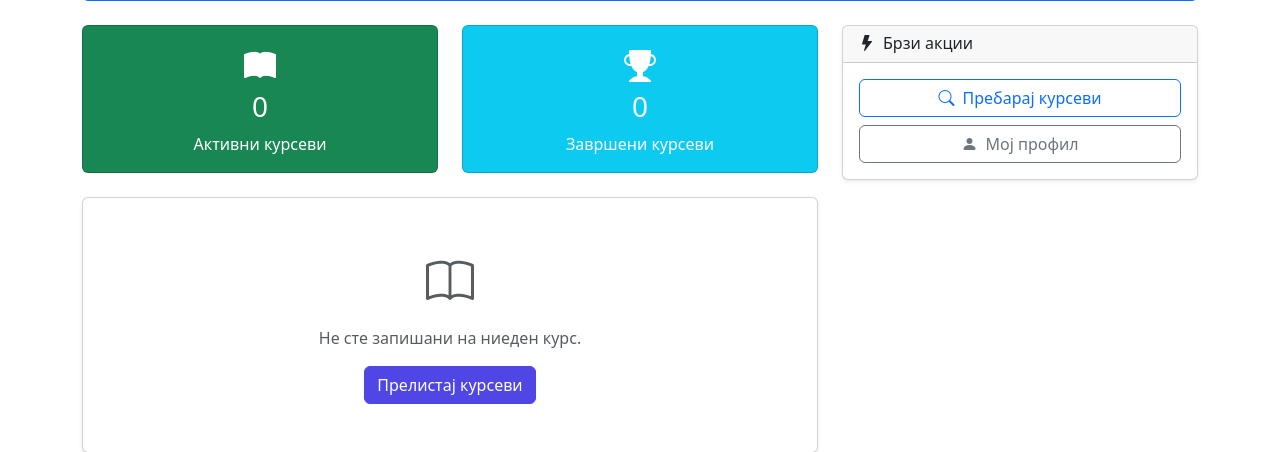
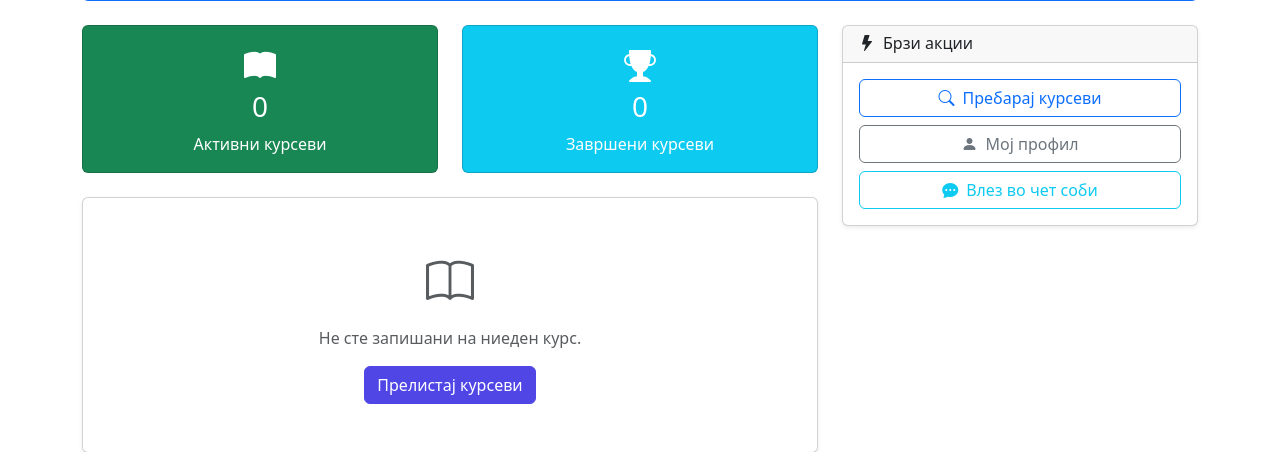
Before and after one commit to tasevskateodora/online-course-platform-with-real-time-chat, a Django app: page /dashboard/ in a window 1280 px wide. Shown: the part 205-657 px from the top of the page. Run offline with Django 4.2, Linux system fonts and the light colour scheme; a user stored in the database is signed in; data comes from the database, SQL or seed files in the repository; both versions use the stored data as it was after the commit.

Commit message:
Added chat rooms

```diff
--- a/templates/dashboard/home.html
+++ b/templates/dashboard/home.html
@@ -193,6 +193,9 @@
                         <a href="{% url 'accounts:profile' %}" class="btn btn-outline-secondary">
                             <i class="bi bi-person-fill me-2"></i>Мој профил
                         </a>
+                    <a href="{% url 'chat:list' %}" class="btn btn-outline-info">
+                    <i class="bi bi-chat-dots-fill me-2"></i>Влез во чет соби
+                </a>
                     </div>
                 </div>
             </div>
```
Also changed, not shown: db.sqlite3, 1 other file.
